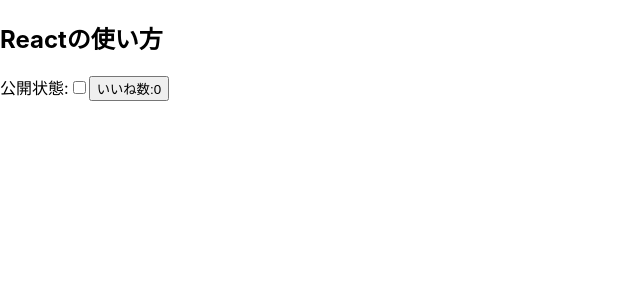
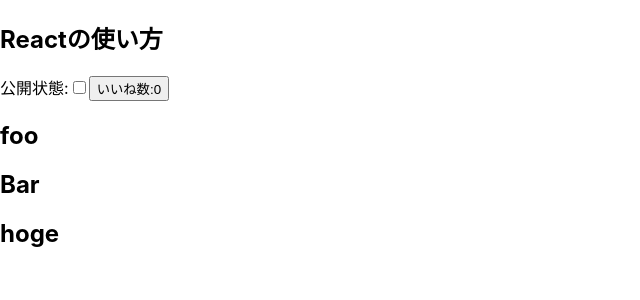
Before and after one commit to shinta0000/react_first_app, a React (Create React App) app: page / in a window 1280 px wide. Shown: the top 300 px of the page, without its empty margins (0-640 px from the left). Built offline with nearby package versions, Linux system fonts and the light colour scheme.

Commit message:
added component paht

```diff
--- a/src/Blog.jsx
+++ b/src/Blog.jsx
@@ -1,5 +1,7 @@
 import React from 'react';
 import Article from './Article';
+import * as FooBar from './components/FooBar';
+import Hoge from './components/Hoge';
 
 class Blog extends React .Component {
   constructor(props) {
@@ -47,6 +49,9 @@
           toggle={() => this.togglePublished()}
           count={this.state.count}
         />
+        <FooBar.Foo />
+        <FooBar.Bar />
+        <Hoge />
       </>
     );
   }
--- /dev/null
+++ b/src/components/FooBar.jsx
@@ -0,0 +1,9 @@
+import React from 'react';
+
+export function Foo() {
+  return (<h2>foo</h2>)
+};
+
+export const Bar = () => {
+  return (<h2>Bar</h2>)
+};
--- /dev/null
+++ b/src/components/Hoge.jsx
@@ -0,0 +1,7 @@
+import React from 'react';
+
+export default class Hoge extends React.Component {
+  render() {
+    return (<h2>hoge</h2>)
+  }
+}
```
